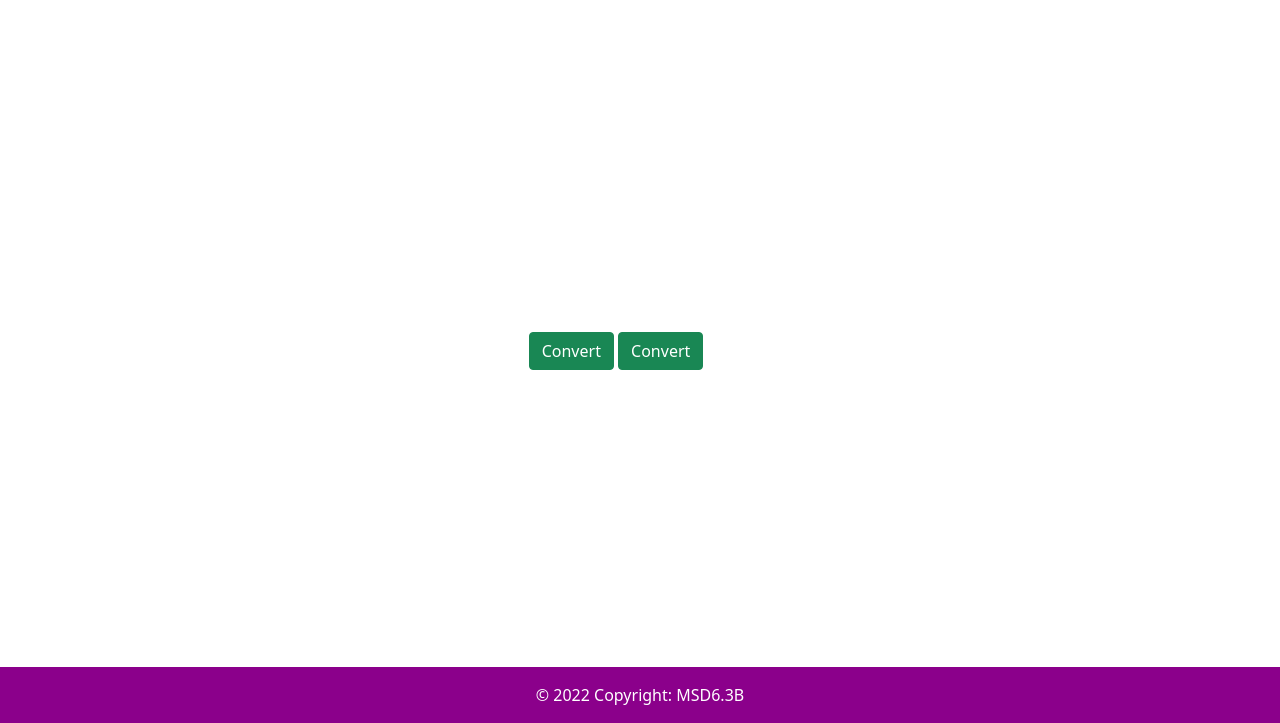
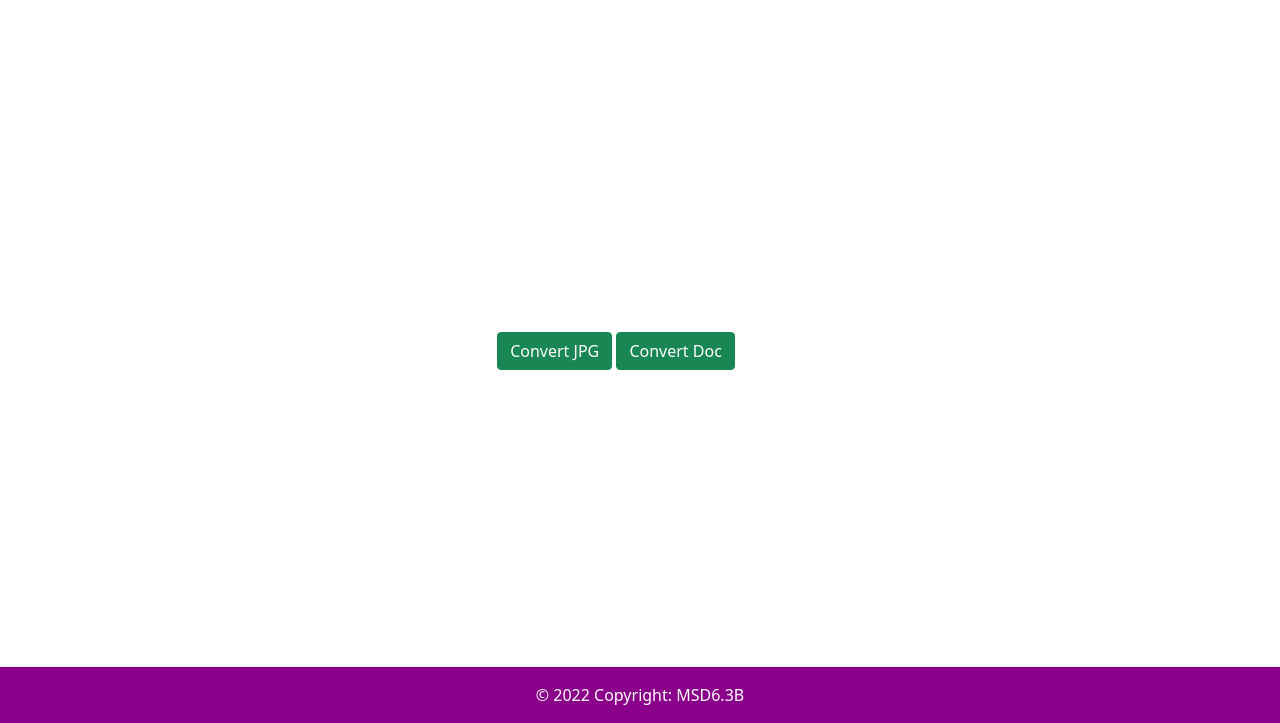
Before and after one commit to C1xu/PftCAssignment, a website: page frontend/index.html in a window 1280 px wide. Shown: the part 113-836 px from the top of the page. Drawn offline with nearby package versions, Linux system fonts and the light colour scheme; files whose address does not match are found by name.

```diff
--- a/frontend/index.html
+++ b/frontend/index.html
@@ -77,8 +77,8 @@
           style="height: 100%"
         >
         <div id="inputConvertFileButtons" class="col-auto justify-content-center">
-          <button id="JPG to PDF" type="button" class="btn btn-success" onclick="convertJPG()">Convert</button>
-          <button id="Doc to PDF" type="button" class="btn btn-success" onclick="convertDoc()">Convert</button>
+          <button id="JPG to PDF" type="button" class="btn btn-success" onclick="convertJPG()">Convert JPG</button>
+          <button id="Doc to PDF" type="button" class="btn btn-success" onclick="convertDoc()">Convert Doc</button>
         </div>
           <div id="inputConvertFileDiv" class="col-auto justify-content-center">
           </div>
--- a/frontend/public/assets/js/index.js
+++ b/frontend/public/assets/js/index.js
@@ -28,7 +28,6 @@
     signInContainer.style.display = "none";
 
     document.getElementById("home-container").innerHTML = '<a class="nav-link active" aria-current="page"></a>'
-    document.getElementById("inputConvertFileButton").innerHTML = '<button id="convert" type="button" class="btn btn-primary" onclick="uploadFile()"> Convert </button>';
     document.getElementById("navbarDropdownMenuLink").innerHTML = '<img id="picture" src="" class="rounded-circle" style="margin-right: 5px" height="25" alt="" loading="lazy"/>' + name;
     document.getElementById("picture").src = picture;
     let date = new Date();
@@ -43,9 +42,11 @@
 
 function convertJPG(){
   document.getElementById("inputConvertFileDiv").innerHTML = '<input id="fileInput" class="form-control" type="file" id="formFile" accept="image/*"/>';
+  document.getElementById("inputConvertFileButton").innerHTML = '<button id="convert" type="button" class="btn btn-primary" onclick="uploadFile()"> Convert </button>';
 }
 function convertDoc(){
   document.getElementById("inputConvertFileDiv").innerHTML = '<input id="fileInput" class="form-control" type="file" id="formFile" accept=".doc, .docx,"/>';
+  document.getElementById("inputConvertFileButton").innerHTML = '<button id="convert" type="button" class="btn btn-primary" onclick="uploadFile()"> Convert </button>';
 }
 
 function goToCredits(){
```
